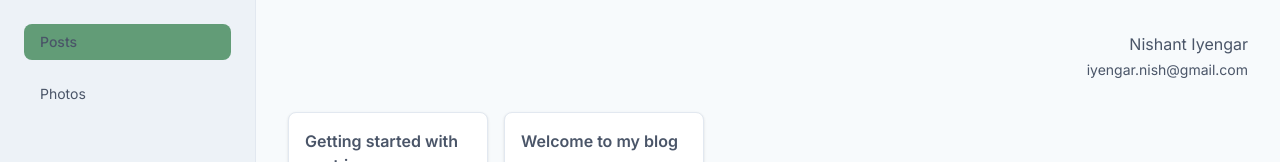
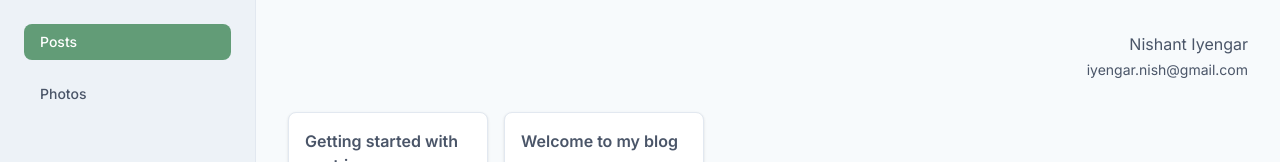
Before and after one commit to nishant-iyengar/blog, a Next.js app: page / in a window 1280 px wide. Shown: the top 162 px of the page. Built offline with nearby package versions, Linux system fonts and the light colour scheme.

Commit message:
progress (2025-12-19)

```diff
--- a/components/Navigation.tsx
+++ b/components/Navigation.tsx
@@ -13,9 +13,9 @@ export default function Navigation() {
     <nav className="flex flex-row md:flex-col gap-3 md:gap-4">
       <Link
         href="/"
-        className={`px-4 py-2 rounded-lg transition-colors text-sm ${
+        className={`px-4 py-2 rounded-lg transition-colors text-sm font-medium ${
           isBlogPosts
-            ? 'bg-[#629C77] text-white font-medium'
+            ? 'bg-[#629C77] !text-white'
             : 'text-[#718096] hover:bg-[#EDF2F7] hover:text-[#4A5568]'
         }`}
       >
@@ -23,9 +23,9 @@ export default function Navigation() {
       </Link>
       <Link
         href="/photos"
-        className={`px-4 py-2 rounded-lg transition-colors text-sm ${
+        className={`px-4 py-2 rounded-lg transition-colors text-sm font-medium ${
           isPhotos
-            ? 'bg-[#629C77] text-white font-medium'
+            ? 'bg-[#629C77] !text-white'
             : 'text-[#718096] hover:bg-[#EDF2F7] hover:text-[#4A5568]'
         }`}
       >
```
Also changed, not shown: 1 other file (tests, documents, lock files or other folders).
